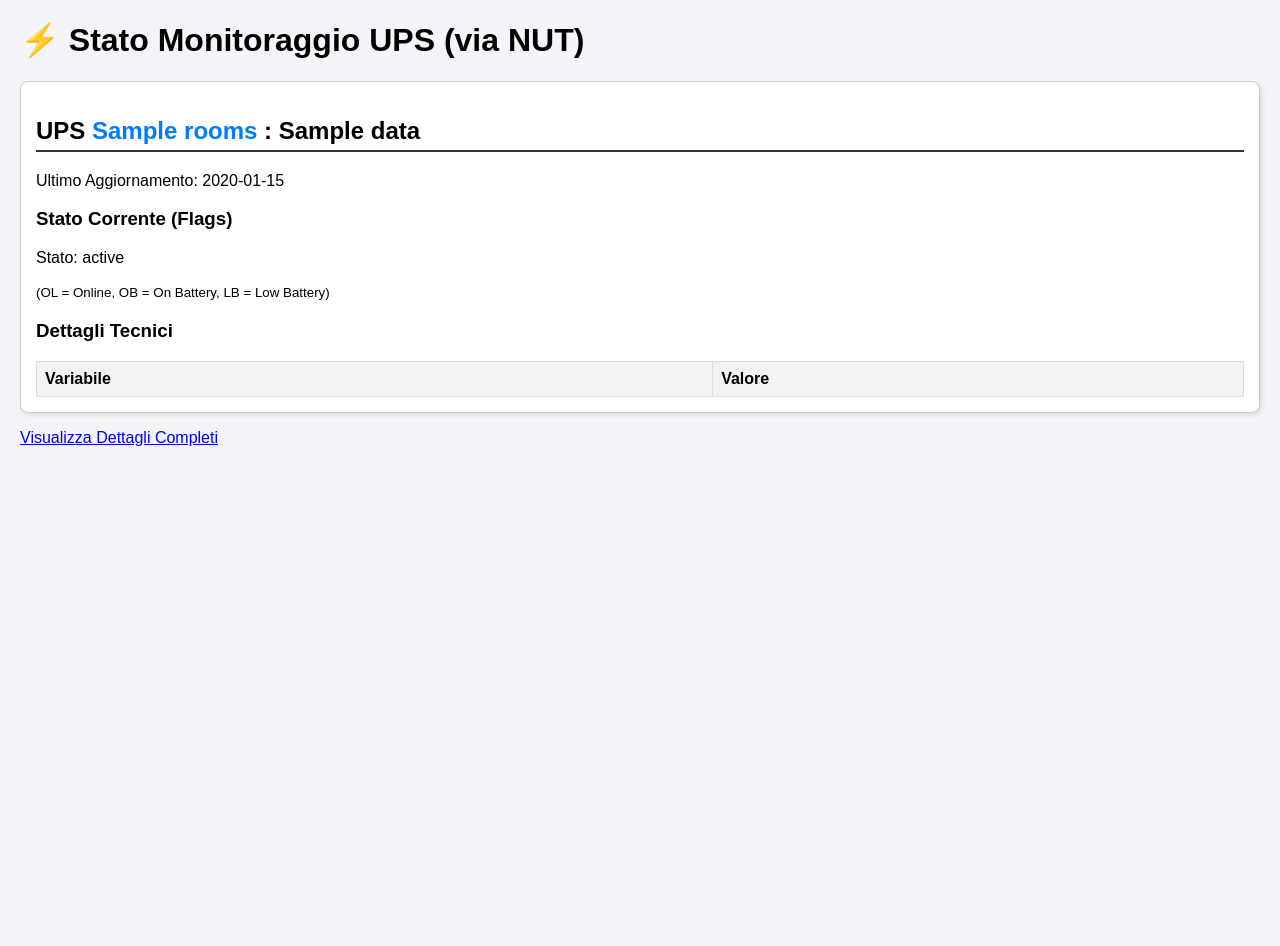
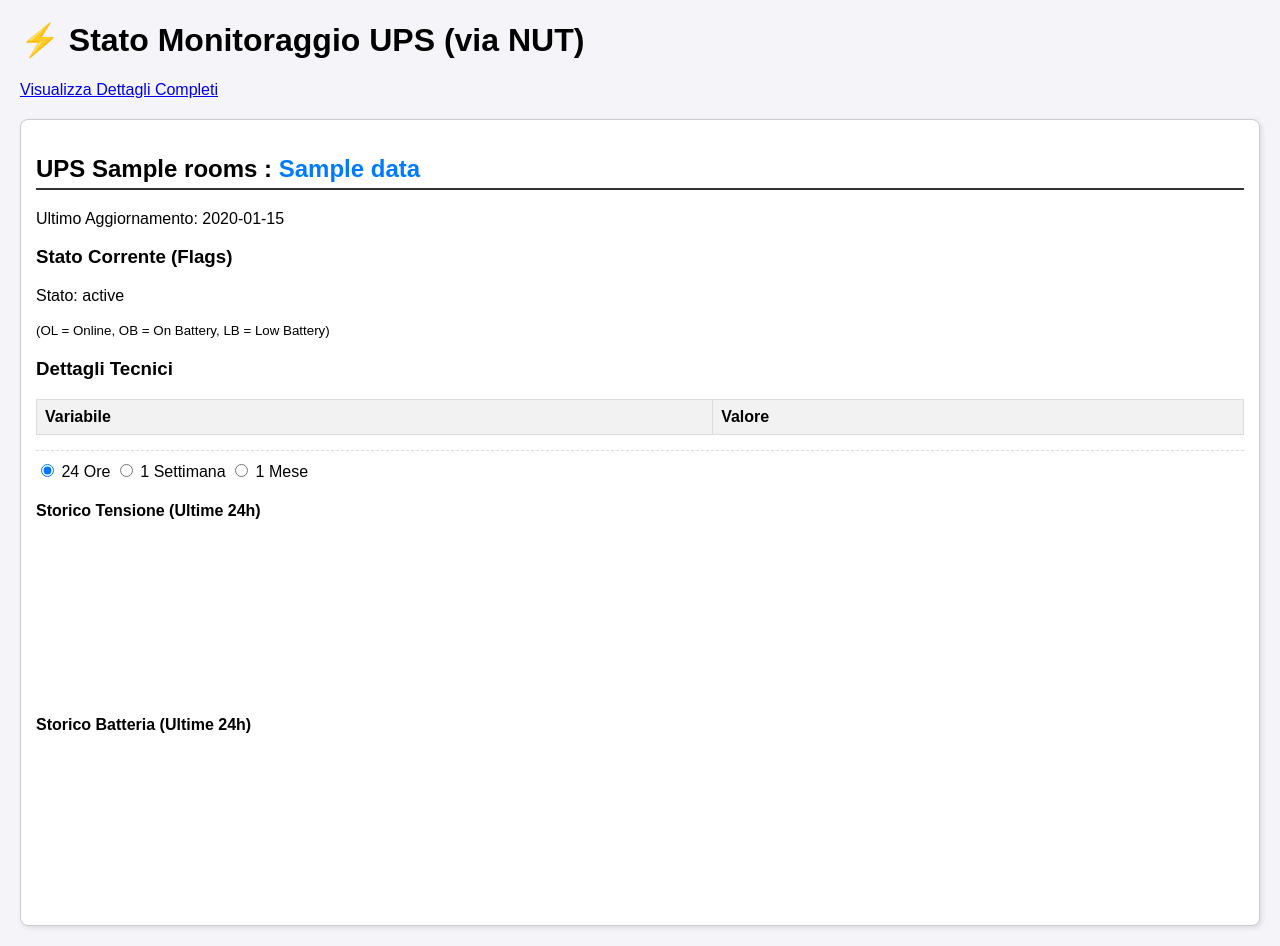
Before and after one commit to ara-astronomia/ups-cloud, a Flask app: template templates/dashboard.html in a window 1280 px wide. Before the commit the page ends 446 px from the top, so only its background shows below. Run offline with Flask 3, Linux system fonts and the light colour scheme; the template is opened without the code that fills it: most values are stand-ins (such as "Sample title", 1, 10 or a date in 2020); lists and menus that the app fills with data are empty; a map, chart or similar area stays blank.

Commit message:
upload new dashdoard for charts

```diff
--- a/templates/dashboard.html
+++ b/templates/dashboard.html
@@ -2,6 +2,7 @@
 <html lang="it">
 <head>
     <meta charset="UTF-8">
+    <meta name="viewport" content="width=device-width, initial-scale=1.0">
     <title>Monitoraggio UPS - NUT</title>
     <style>
         body { font-family: sans-serif; margin: 20px; background-color: #f4f4f9; }
@@ -10,47 +11,85 @@
         .error { color: white; background-color: #c0392b; padding: 10px; border-radius: 5px; font-weight: bold; }
         .warning { color: black; background-color: #f39c12; padding: 5px; border-radius: 3px; }
         .critical { color: red; font-weight: bold; }
-        table { width: 100%; border-collapse: collapse; }
+        table { width: 100%; border-collapse: collapse; margin-top: 15px; }
         th, td { border: 1px solid #ddd; padding: 8px; text-align: left; }
         th { background-color: #f2f2f2; }
 
         /* Nuovo contenitore per affiancare gli UPS */
         .ups-grid-container {
-            display: flex;         /* Abilita Flexbox */
-            flex-wrap: wrap;       /* Consente ai box di andare a capo su schermi piccoli */
-            gap: 20px;             /* Spazio tra i box */
+            display: flex;
+            flex-wrap: wrap;
+            gap: 20px;
+            margin-top: 20px;
         }
 
         /* Regola per le singole schede UPS */
         .ups-box {
-            /* Permette a ogni box di occupare metà dello spazio meno il gap, e di crescere */
             flex: 1 1 45%;
-            min-width: 300px; /* Assicura che i box non siano troppo stretti */
-
+            min-width: 300px;
             border: 1px solid #ccc;
             padding: 15px;
-            margin-bottom: 0px; /* Rimuovi il margin-bottom se usi il gap */
             background-color: white;
             border-radius: 8px;
             box-shadow: 2px 2px 5px rgba(0,0,0,0.1);
         }
+
+        /* Stile specifico per i Canvas */
+        .chart-container {
+            margin-top: 15px;
+            padding-top: 10px;
+            border-top: 1px dashed #ddd;
+        }
+
     </style>
+    <!-- Inclusione della libreria Chart.js -->
+    <script src="https://cdn.jsdelivr.net/npm/chart.js"></script>
+
+    <!-- 1. Definizione della variabile globale per passare i dati JSON a JavaScript -->
+    <script>
+        // CORREZIONE per SyntaxError: Utilizziamo un approccio più robusto con JSON.parse.
+        // Il filtro 'tojson | safe' assicura che il contenuto sia una stringa JSON valida.
+        const allUpsDataString = '{{ data | default({}) | tojson | safe }}';
+        const allUpsData = JSON.parse(allUpsDataString);
+    </script>
+
+    <!-- 2. Inclusione del tuo file JS (usando url_for per il percorso corretto) -->
+    <script src="{{ url_for('static', filename='chart.js') }}"></script>
+
 </head>
 <body>
 
     <h1>⚡ Stato Monitoraggio UPS (via NUT)</h1>
 
+    <!-- INIZIO BLOCCO LOGICA GENERALE -->
     {% if 'error' in data %}
+        <!-- MESSAGGIO DI ERRORE DI CONNESSIONE -->
         <div class="error">
             <h3>ERRORE DI CONNESSIONE A NUT</h3>
             <p>{{ data['error'] }}</p>
             <p>Verifica che il demone NUT (upsd) sia in esecuzione su **{{ NUT_HOST }}** sulla porta **{{ NUT_PORT }}**.</p>
         </div>
+
     {% else %}
+
+        <!-- CONTENUTO PRINCIPALE DELLA DASHBOARD -->
+
+        <p>
+            <!-- 4. LOGICA CORRETTA PER IL DETTAGLIO: usa la variabile 'detail' -->
+            {% if detail == 'full' %}
+                <a href="/">Visualizza Dettagli Standard</a>
+            {% else %}
+                <a href="/?dettaglio=full">Visualizza Dettagli Completi</a>
+            {% endif %}
+        </p>
+
         <div class="ups-grid-container">
+
+            <!-- CICLO PRINCIPALE SUGLI UPS -->
             {% for ups_name, ups_info in data.items() %}
                 <div class="ups-box">
-                <h2>UPS <span style="font-weight: bold; color: #007bff;">{{ ups_info.rooms }}</span> : {{ ups_name }}</h2>
+                    <!-- 3. CORREZIONE: Stile del nome dell'UPS (UPS Name è la variabile ups_name) -->
+                    <h2>UPS {{ ups_info.rooms }} : <span style="font-weight: bold; color: #007bff;">{{ ups_name }}</span></h2>
 
                     <p>Ultimo Aggiornamento: {{ ups_info.last_update }}</p>
 
@@ -90,17 +129,33 @@
                             {% endfor %}
                         </tbody>
                     </table>
+
+                    <!-- 5. INSERIMENTO CORRETTO DEI TAG CANVAS DENTRO IL CICLO -->
+                    <div class="chart-container">
+                        <!-- SELETTORE PERIODI -->
+                        <div class="period-selector">
+                            <input type="radio" id="1d-{{ ups_name }}" name="period-{{ ups_name }}" value="1d" checked
+                                onclick="updateChartPeriod('{{ ups_name }}', '1d')">
+                            <label for="1d-{{ ups_name }}">24 Ore</label>
+
+                            <input type="radio" id="1w-{{ ups_name }}" name="period-{{ ups_name }}" value="1w"
+                                onclick="updateChartPeriod('{{ ups_name }}', '1w')">
+                            <label for="1w-{{ ups_name }}">1 Settimana</label>
+
+                            <input type="radio" id="1m-{{ ups_name }}" name="period-{{ ups_name }}" value="1m"
+                                onclick="updateChartPeriod('{{ ups_name }}', '1m')">
+                            <label for="1m-{{ ups_name }}">1 Mese</label>
                         </div>
+                        <h4>Storico Tensione (Ultime 24h)</h4>
+                        <canvas id="chart-voltage-{{ ups_name }}"></canvas>
+
+                        <h4>Storico Batteria (Ultime 24h)</h4>
+                        <canvas id="chart-charge-{{ ups_name }}"></canvas>
+                    </div>
+
+                </div> <!-- Chiusura di ups-box -->
             {% endfor %}
-    </div>
-        <p>
-
-            {% if detail == 'full' %}
-                <a href="/">Visualizza Dettagli Standard</a>
-            {% else %}
-                <a href="/?dettaglio=full">Visualizza Dettagli Completi</a>
-            {% endif %}
-        </p>
+        </div> <!-- Chiusura di ups-grid-container -->
 
     {% endif %}
 
```
Lines whose indentation alone changed are shown as unchanged.
